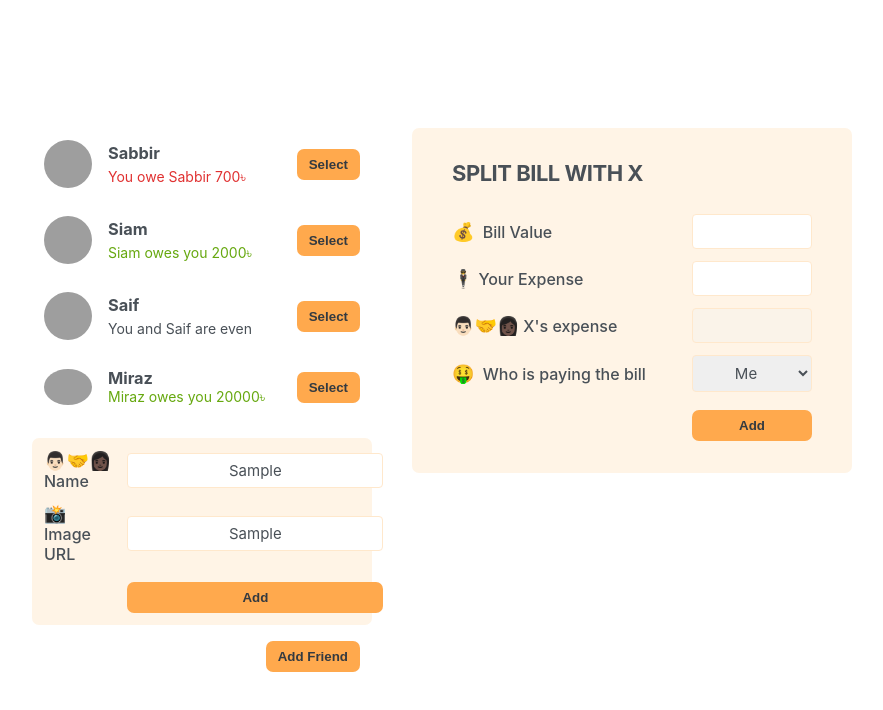
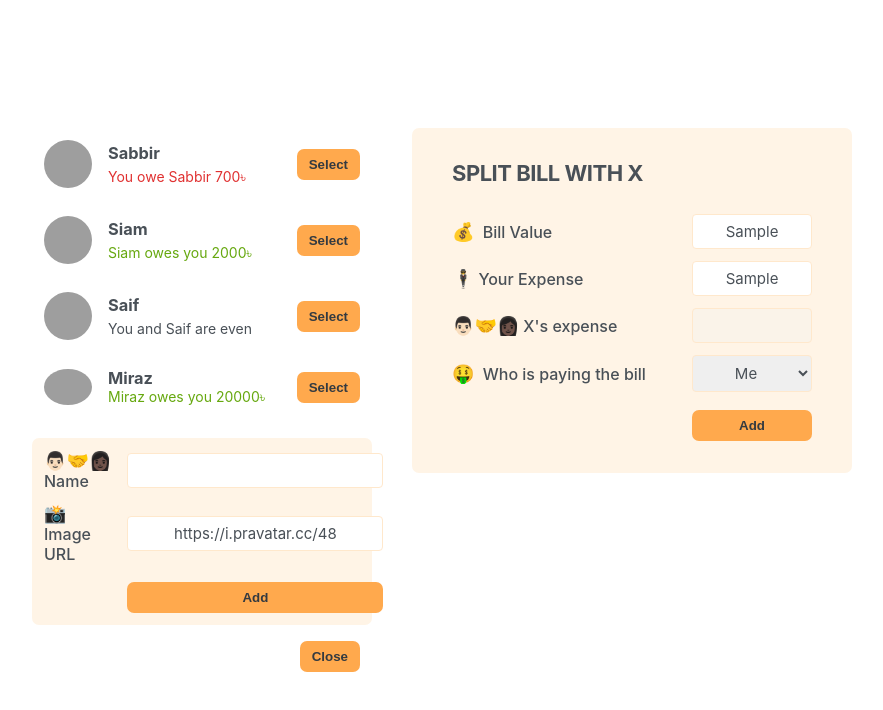
Before and after one commit to maruf1020/eat-n-split, a React (Create React App) app: page / in a window 1280 px wide. Both pictures are taken after typing "Sample", "Sample" into the empty fields and a click on the button "Add Friend". Shown: the top 710 px of the page, without its empty margins (198-1081 px from the left). Built offline with nearby package versions, Linux system fonts and the light colour scheme; grey boxes are pictures that could not be loaded.

Commit message:
6️⃣ 99. Adding a New Friend

```diff
--- a/src/App.js
+++ b/src/App.js
@@ -1,3 +1,5 @@
+import { useState } from "react";
+
 const initialFriends = [
   {
     id: 118836,
@@ -18,30 +20,48 @@
     balance: 0,
   },
   {
-    id: 499476,
+    id: 499776,
     name: "Miraz",
     image: "https://eg.jumia.is/unsafe/fit-in/500x500/filters:fill(white)/product/25/832871/1.jpg?6972",
     balance: 20000,
   },
 ];
 
+function Button({ children, onClick }) {
+  return (
+    <button className="button" onClick={onClick}>
+      {children}
+    </button>
+  )
+}
 
 export default function App() {
+
+  const [friends, setFriends] = useState(initialFriends);
+  const [showAddFriend, setShowAddFriend] = useState(false);
+
+  function handleShowAddFriend() {
+    setShowAddFriend((curr) => !curr)
+  }
+
+  function handleAddFriend(newFriend) {
+    setFriends((curr) => [...curr, newFriend]);
+    setShowAddFriend(false);
+  }
+
   return (
     <div className="app">
       <div className="sidebar">
-        <FriendList />
-        <FromAddFriend />
-        <Button>Add Friend</Button>
+        <FriendList friends={friends} />
+        {showAddFriend && <FromAddFriend onAddFriend={handleAddFriend} />}
+        <Button onClick={handleShowAddFriend}>{!showAddFriend ? 'Add Friend' : 'Close'}</Button>
       </div>
       <FromSplitBill />
     </div>
   )
 }
 
-function FriendList() {
-  const friends = initialFriends;
-
+function FriendList({ friends }) {
   return (
     <ul>
       {friends.map((friend) => (
@@ -73,21 +93,32 @@
   )
 }
 
-function Button({ children }) {
+function FromAddFriend({ onAddFriend }) {
+
+  const [name, setName] = useState('');
+  const [image, setImage] = useState('https://i.pravatar.cc/48');
+
+  function handleSubmit(e) {
+    e.preventDefault();
+
+    const id = crypto.randomUUID();
+    const newFriend = {
+      id,
+      name,
+      image: `${image}?=${id}`,
+      balance: 0,
+    };
+
+    onAddFriend(newFriend);
+  }
+
   return (
-    <button className="button">{children}</button>
-  )
-}
-
-
-function FromAddFriend() {
-  return (
-    <form className="form-add-friend">
+    <form className="form-add-friend" onSubmit={handleSubmit}>
       <label>👨🏻‍🤝‍👩🏿Name</label>
-      <input type="text" />
+      <input type="text" value={name} onChange={(e) => setName(e.target.value)} />
 
       <label>📸 Image URL</label>
-      <input type="text" />
+      <input type="text" value={image} onChange={(e) => setImage(e.target.value)} />
 
       <Button>Add</Button>
 
```
